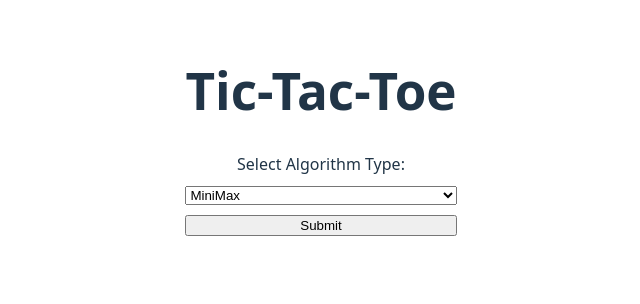
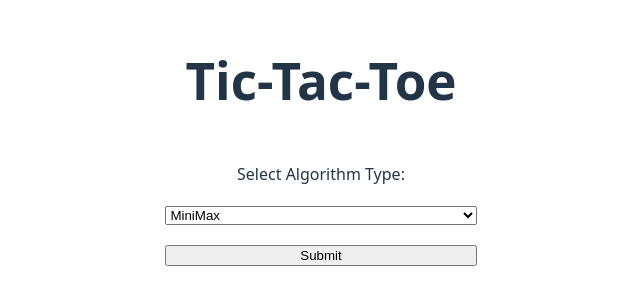
Before and after one commit to devangmalhotra/ai-agent-tic-tac-toe, a React (Vite) app: page / in a window 1280 px wide. Shown: the part 268-572 px from the top of the page, without its empty margins (319-959 px from the left). Built offline with nearby package versions, Linux system fonts and the light colour scheme.

Commit message:
updated files

```diff
--- a/src/App.jsx
+++ b/src/App.jsx
@@ -3,7 +3,7 @@ import reactLogo from './assets/react.svg'
 import viteLogo from '/vite.svg'
 import './App.css'
 import { BrowserRouter as Router, Routes, Route } from "react-router-dom";
-import GamePage from './Pages/GamePage/GamePage'
+import MainSelection from './Pages/MainSelection/MainSelection';
 
 function App() {
 
@@ -11,7 +11,7 @@ function App() {
     <div>
       <Router>
         <Routes>
-          <Route index element={<GamePage />} />
+          <Route index element={<MainSelection />} />
         </Routes>
       </Router>
     </div>
--- a/src/Components/GameSettings/GameSettings.css
+++ b/src/Components/GameSettings/GameSettings.css
@@ -1,5 +1,6 @@
 #game-form {
     display: flex;
     flex-direction: column;
-    gap: 10px;
+    gap: 20px;
+
 }
--- a/src/Components/Title/Title.css
+++ b/src/Components/Title/Title.css
@@ -0,0 +1,3 @@
+#title-container {
+    padding: 20px;
+}
--- a/src/Pages/GamePage/GamePage.jsx
+++ b/src/Pages/GamePage/GamePage.jsx
@@ -1,12 +1,9 @@
 import React from 'react'
-import Title from '../../Components/Title/Title'
-import GameSettings from '../../Components/GameSettings/GameSettings'
 
 function GamePage() {
   return (
     <div>
-      <Title />
-      <GameSettings />
+      test
     </div>
   )
 }
--- a/src/Pages/MainSelection/MainSelection.jsx
+++ b/src/Pages/MainSelection/MainSelection.jsx
@@ -1,8 +1,14 @@
 import React from 'react'
+import Title from '../../Components/Title/Title'
+import GameSettings from '../../Components/GameSettings/GameSettings'
+import './MainSelection.css'
 
 function MainSelection() {
   return (
-    <div>MainSelection</div>
+    <div id='title-form-container'>
+      <Title />
+      <GameSettings />
+    </div>
   )
 }
 
```
